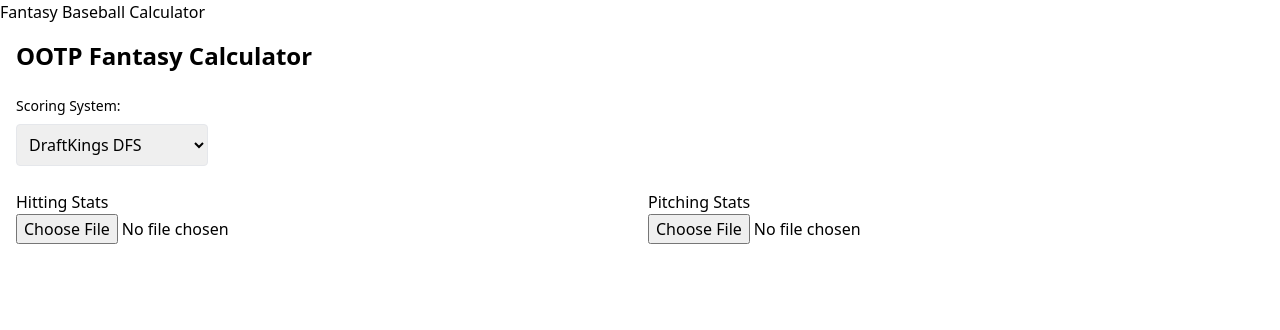
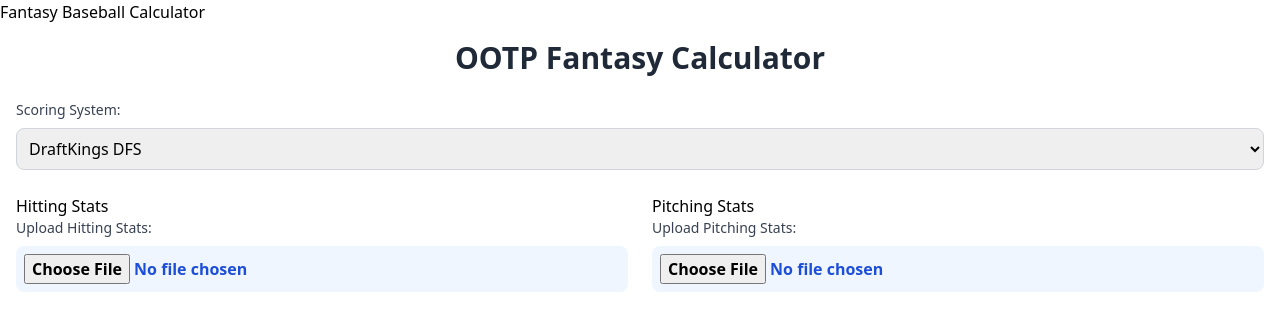
Before and after one commit to quarterback/SimBaseballCalc, a React (Create React App) app: page / in a window 1280 px wide. Shown: the top 330 px of the page. Built offline with nearby package versions, Linux system fonts and the light colour scheme.

Commit message:
Update FantasyCalculator.js

```diff
--- a/src/FantasyCalculator.js
+++ b/src/FantasyCalculator.js
@@ -252,14 +252,14 @@ const FantasyCalculator = () => {
 
   return (
     <div className="space-y-6 p-4">
-      <h1 className="text-2xl font-bold">OOTP Fantasy Calculator</h1>
+      <h1 className="text-3xl font-bold text-center mb-6 text-gray-800">OOTP Fantasy Calculator</h1>
 
 <div className="mb-4">
-        <label className="block text-sm font-medium mb-2">Scoring System:</label>
+  <label className="block text-sm font-medium text-gray-700 mb-2">Scoring System:</label>
   <select
     value={scoringSystem}
     onChange={(e) => setScoringSystem(e.target.value)}
-          className="p-2 border rounded"
+    className="w-full p-2 border border-gray-300 rounded-lg focus:outline-none focus:ring-2 focus:ring-blue-500 focus:border-blue-500"
   >
     {Object.entries(scoringSystems).map(([key, system]) => (
       <option key={key} value={key}>{system.name}</option>
@@ -267,34 +267,40 @@ const FantasyCalculator = () => {
   </select>
 </div>
 
-      <div className="grid grid-cols-1 md:grid-cols-2 gap-4">
+
+ <div className="grid grid-cols-1 md:grid-cols-2 gap-6">
         <Card>
           <CardHeader>
             <CardTitle>Hitting Stats</CardTitle>
           </CardHeader>
           <CardContent>
+            <label className="block">
+              <span className="block text-sm font-medium text-gray-700 mb-2">Upload Hitting Stats:</span>
               <input
                 type="file"
                 accept=".csv"
                 onChange={(e) => processFile(e.target.files[0], 'hitting')}
-              className="mb-4"
+                className="w-full cursor-pointer p-2 rounded-lg bg-blue-50 text-blue-700 font-semibold hover:bg-blue-100"
               />
-            {loading && <p>Processing file...</p>}
+            </label>
+
+            {loading && <p className="text-sm text-gray-500 mt-2">Processing file...</p>}
+
             {hittingStats.length > 0 && (
-              <table className="min-w-full">
-                <thead>
+              <table className="w-full mt-4 border border-gray-200 rounded-lg">
+                <thead className="bg-gray-100">
                   <tr>
-                    <th>Name</th>
-                    <th>Position</th>
-                    <th>Points</th>
+                    <th className="p-2 text-left">Name</th>
+                    <th className="p-2 text-left">Position</th>
+                    <th className="p-2 text-right">Points</th>
                   </tr>
                 </thead>
                 <tbody>
                   {getPlayerScores('hitting').map((player, idx) => (
-                    <tr key={idx}>
-                      <td>{player.Name}</td>
-                      <td>{player.POS}</td>
-                      <td>{player.FantasyPoints.toFixed(1)}</td>
+                    <tr key={idx} className={`p-2 ${idx % 2 ? 'bg-gray-50' : 'bg-white'}`}>
+                      <td className="p-2">{player.Name}</td>
+                      <td className="p-2">{player.POS}</td>
+                      <td className="p-2 text-right">{player.FantasyPoints.toFixed(1)}</td>
                     </tr>
                   ))}
                 </tbody>
@@ -308,28 +314,33 @@ const FantasyCalculator = () => {
             <CardTitle>Pitching Stats</CardTitle>
           </CardHeader>
           <CardContent>
+            <label className="block">
+              <span className="block text-sm font-medium text-gray-700 mb-2">Upload Pitching Stats:</span>
               <input
                 type="file"
                 accept=".csv"
                 onChange={(e) => processFile(e.target.files[0], 'pitching')}
-              className="mb-4"
+                className="w-full cursor-pointer p-2 rounded-lg bg-blue-50 text-blue-700 font-semibold hover:bg-blue-100"
               />
-            {loading && <p>Processing file...</p>}
+            </label>
+
+            {loading && <p className="text-sm text-gray-500 mt-2">Processing file...</p>}
+
             {pitchingStats.length > 0 && (
-              <table className="min-w-full">
-                <thead>
+              <table className="w-full mt-4 border border-gray-200 rounded-lg">
+                <thead className="bg-gray-100">
                   <tr>
-                    <th>Name</th>
-                    <th>Position</th>
-                    <th>Points</th>
+                    <th className="p-2 text-left">Name</th>
+                    <th className="p-2 text-left">Position</th>
+                    <th className="p-2 text-right">Points</th>
                   </tr>
                 </thead>
                 <tbody>
                   {getPlayerScores('pitching').map((player, idx) => (
-                    <tr key={idx}>
-                      <td>{player.Name}</td>
-                      <td>{player.POS}</td>
-                      <td>{player.FantasyPoints.toFixed(1)}</td>
+                    <tr key={idx} className={`p-2 ${idx % 2 ? 'bg-gray-50' : 'bg-white'}`}>
+                      <td className="p-2">{player.Name}</td>
+                      <td className="p-2">{player.POS}</td>
+                      <td className="p-2 text-right">{player.FantasyPoints.toFixed(1)}</td>
                     </tr>
                   ))}
                 </tbody>
```
Lines whose indentation alone changed are shown as unchanged.
